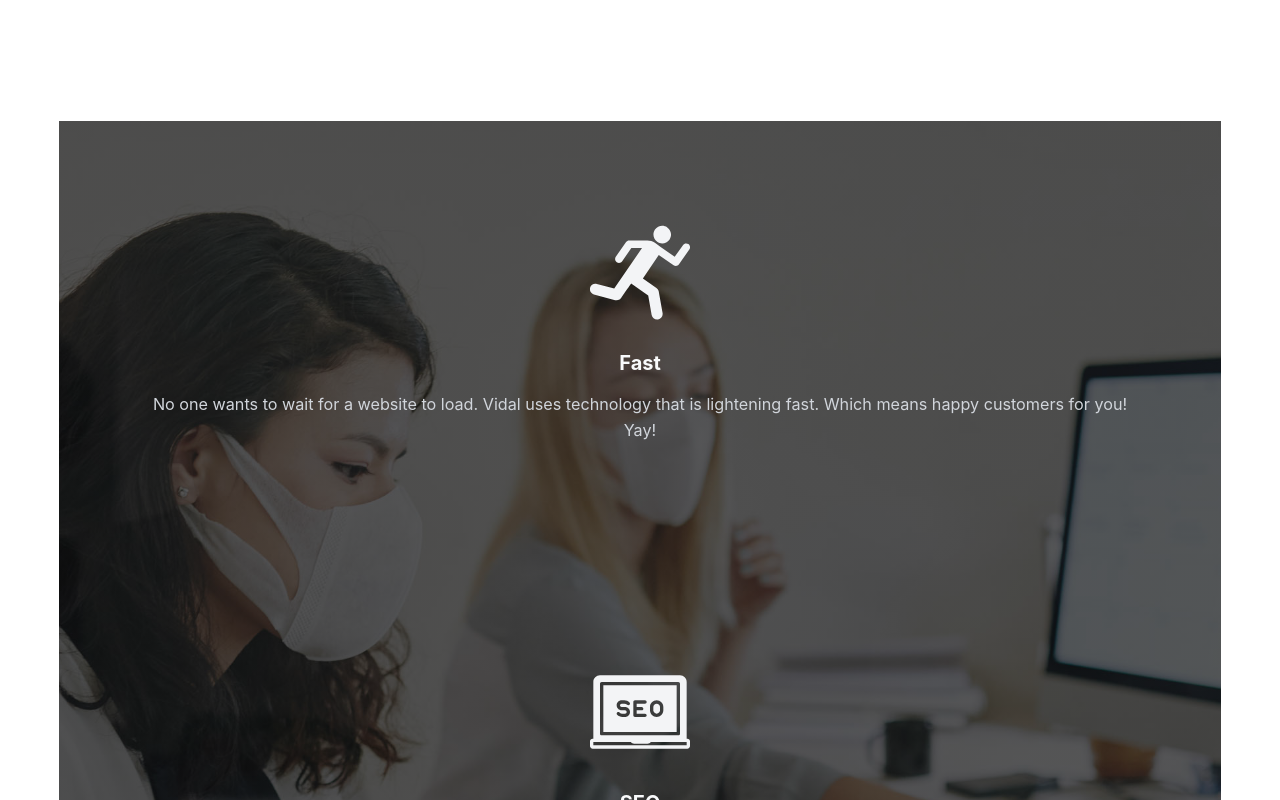
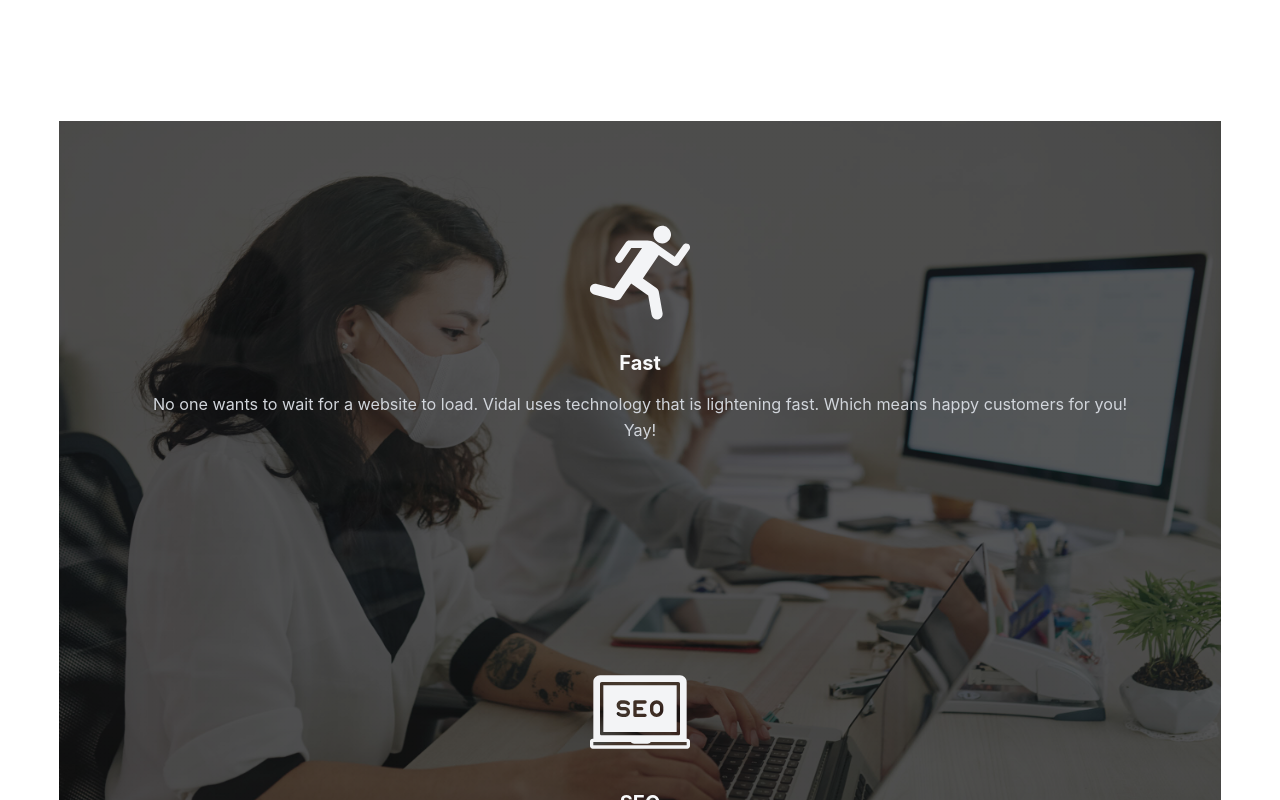
Before and after one commit to raglandc/vidal-production, a Next.js app: page / in a window 1280 px wide. Shown: the part 960-1760 px from the top of the page. Built offline with nearby package versions, Linux system fonts and the light colour scheme.

Commit message:
test, problem only visible in production

```diff
--- a/components/sections/AboutPageSections/threeDSection.module.css
+++ b/components/sections/AboutPageSections/threeDSection.module.css
@@ -6,10 +6,10 @@
 
   background: linear-gradient(rgba(17, 17, 17, 0.7), rgba(17, 17, 17, 0.7)),
     url("./../../../public/images/about/lightbulb.jpg");
-  /* background-attachment: fixed; */
+  background-attachment: fixed;
   background-repeat: no-repeat;
   background-position: center;
-  background-size: cover;
+  background-size: 100% 100%;
 
   margin: 8rem auto;
   font-size: 4.9rem;
--- a/components/sections/HomePageSections/PerkSection.module.css
+++ b/components/sections/HomePageSections/PerkSection.module.css
@@ -9,10 +9,10 @@
 
   background: linear-gradient(rgba(17, 17, 17, 0.7), rgba(17, 17, 17, 0.7)),
     url("../../../public/images/home/workers-with-masks.jpg");
-  /* background-attachment: fixed; */
+  background-attachment: fixed;
   background-repeat: no-repeat;
   background-position: center;
-  background-size: cover;
+  background-size: 100% 100%;
 
   margin: 5% auto;
 }
```
